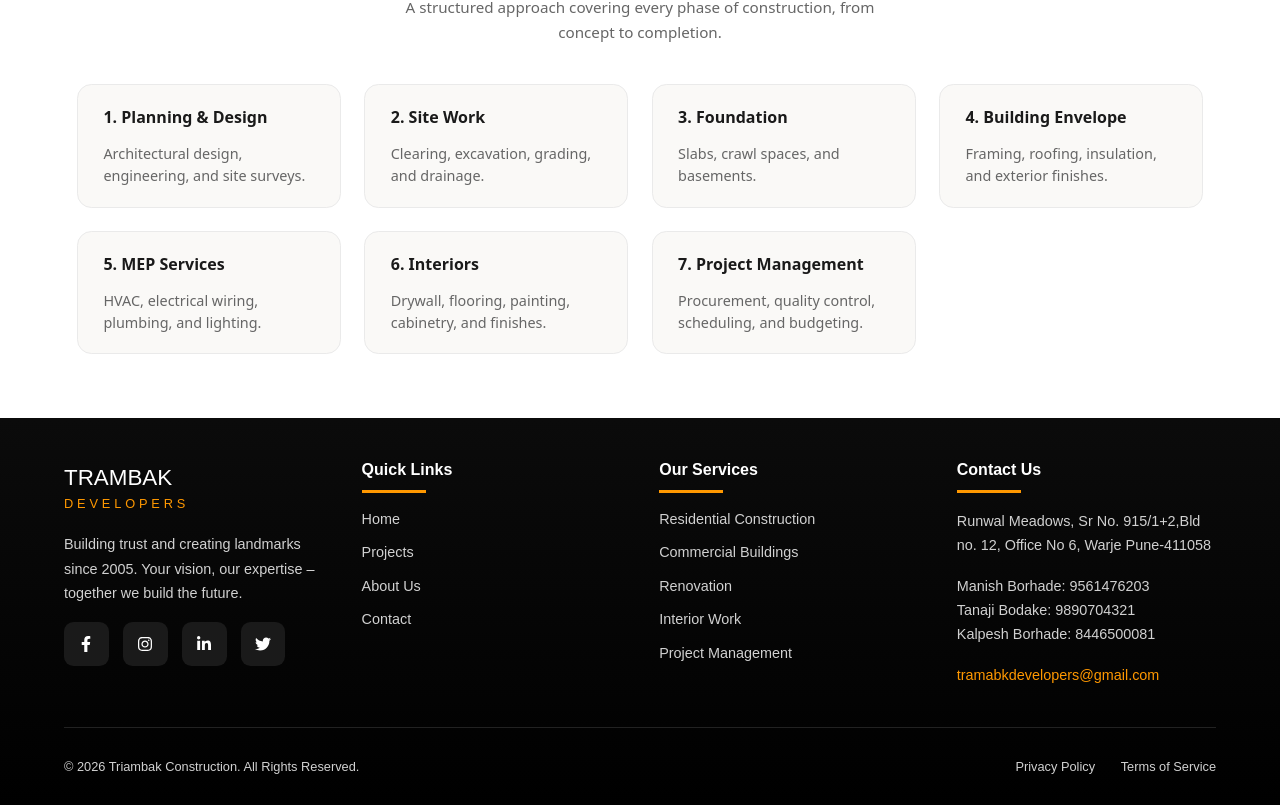
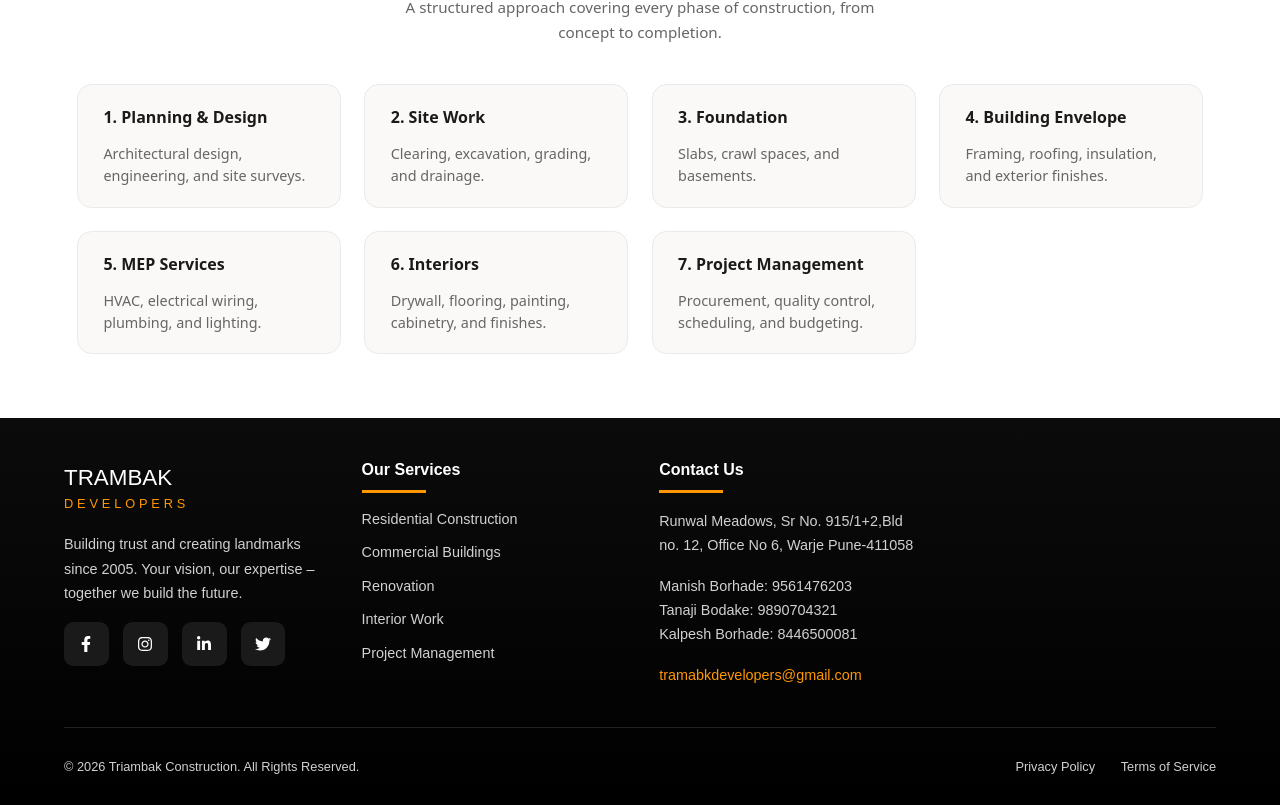
Before and after one commit to dhruv-dhemare/trimbak, a React (Vite) app in the folder Frontend/: page / in a window 1280 px wide. Shown: the part 1861-2666 px from the top of the page. Built offline with nearby package versions, Linux system fonts and the light colour scheme.

Commit message:
Remove the unnecessary stuff from the footer

```diff
--- a/Frontend/src/components/Footer.jsx
+++ b/Frontend/src/components/Footer.jsx
@@ -25,7 +25,7 @@ const Footer = () => {
         </div>
 
         {/* Quick Links */}
-        <div className="footer-col">
+        {/* <div className="footer-col">
           <h3>Quick Links</h3>
           <ul>
             <li><a href="/">Home</a></li>
@@ -33,7 +33,7 @@ const Footer = () => {
             <li><a href="/about">About Us</a></li>
             <li><a href="/contact">Contact</a></li>
           </ul>
-        </div>
+        </div> */}
 
         {/* Services */}
         <div className="footer-col">
```
